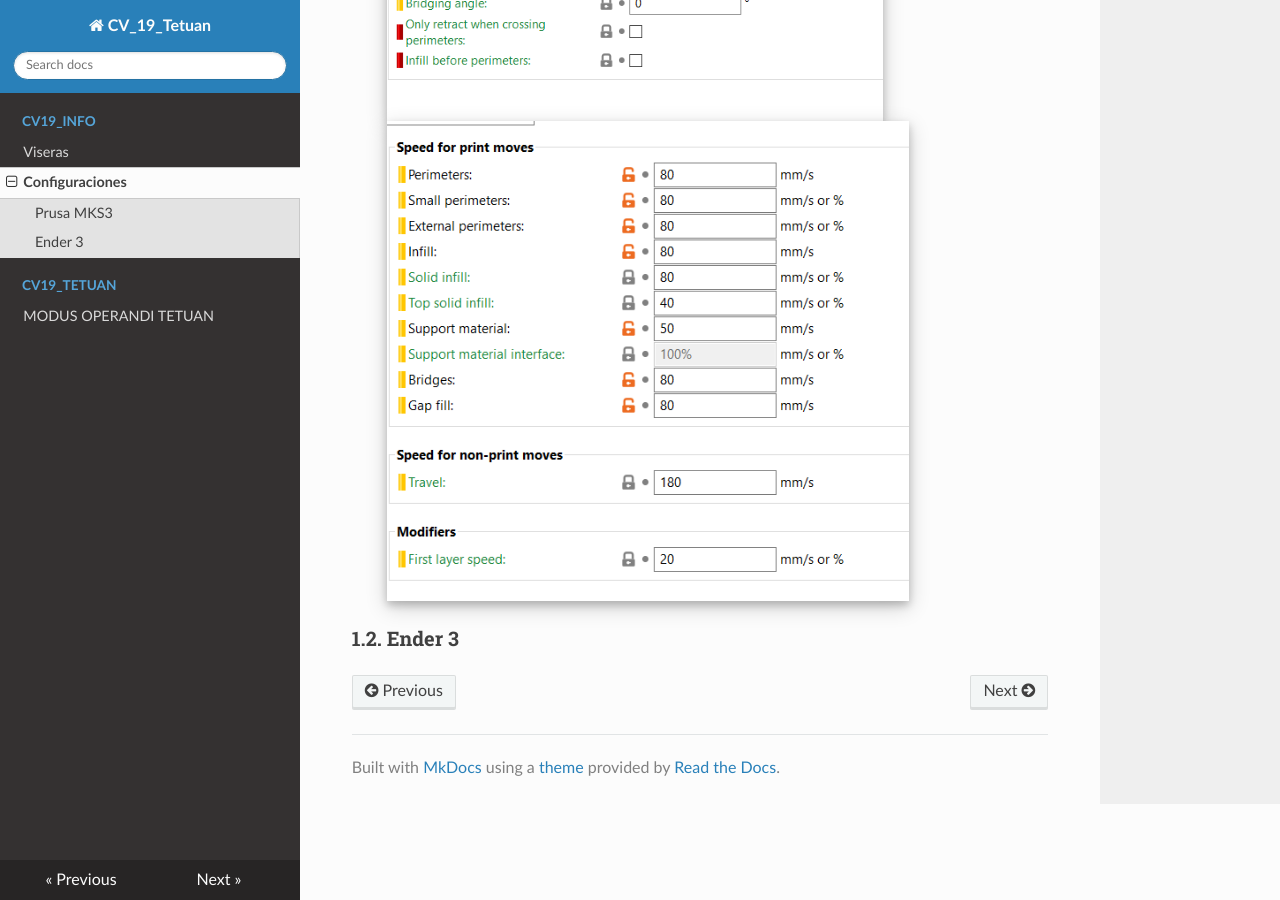
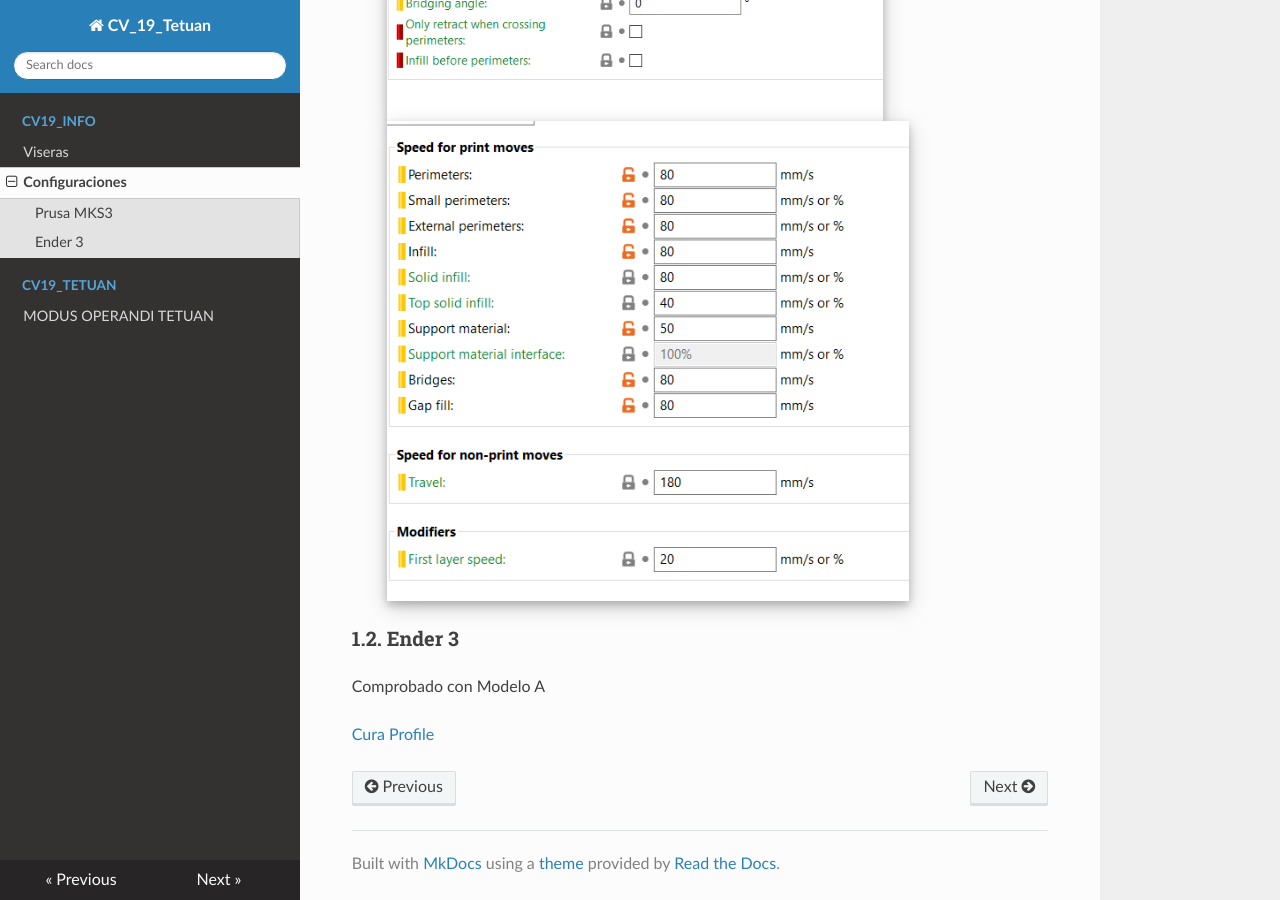
Before and after one commit to gabrieldelgadoo/CV19_TETUAN, an MkDocs documentation site: the page built from docs/configs.md, in a window 1280 px wide and 900 px high, scrolled down 1092 px. Built offline with MkDocs 1.6.1, drawn with Linux system fonts in a browser that asks for light colours; nearby versions of some CDN libraries.

Commit message:
no message

```diff
--- a/docs/configs.md
+++ b/docs/configs.md
@@ -9,3 +9,7 @@ Comprobado con Modelo A, GM
 ![](configs/Prusa_MKS3/3.png)
 
 ### Ender 3
+
+Comprobado con Modelo A
+
+[Cura Profile](configs/Ender3/Ender_Stock.curaprofile)
```
Also changed, not shown: 2 other files.
